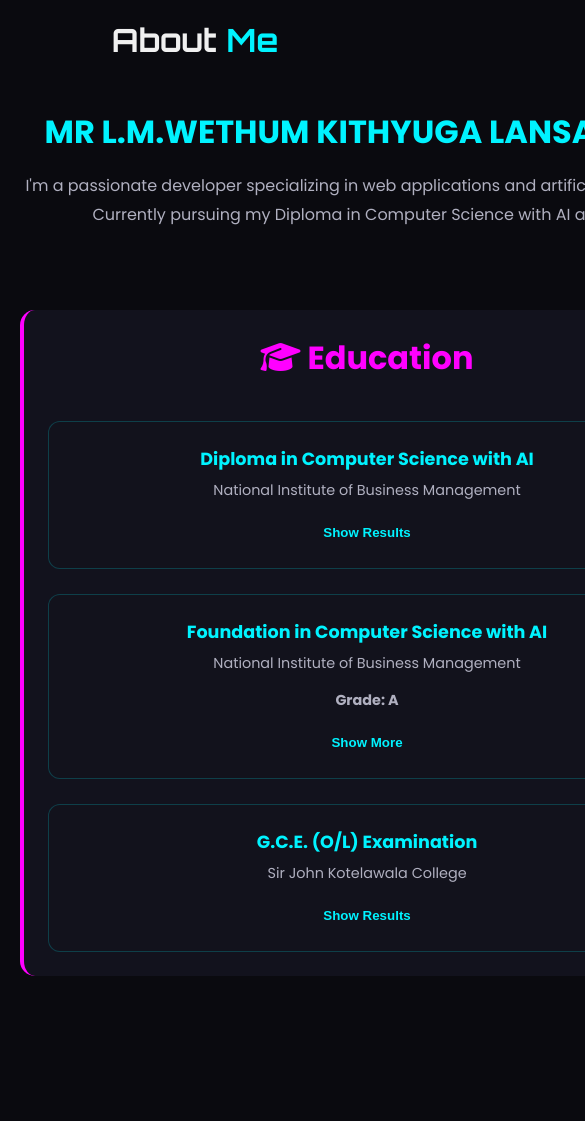
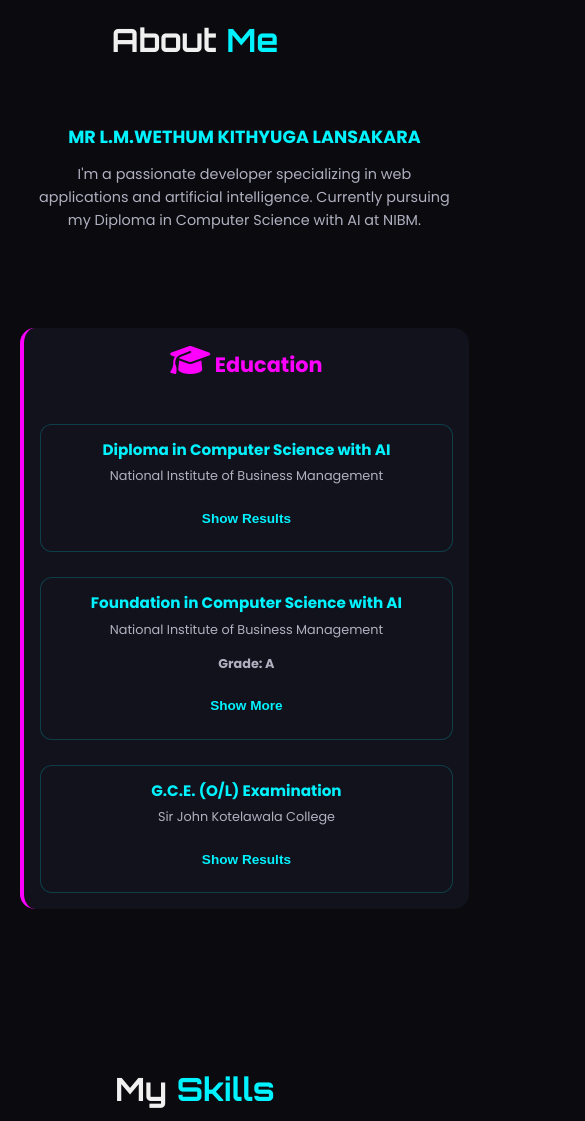
Before and after one commit to wethumlansakara/Personal-Portfolio, a plain HTML site: page index.html in a window 390 px wide. Shown: the part 1120-2241 px from the top of the page, 585 px wide, since content can reach past the window. Drawn offline with Linux system fonts and the light colour scheme.

Commit message:
Update style.css

```diff
--- a/style.css
+++ b/style.css
@@ -947,7 +947,82 @@ body {
     }
 }
 
+@media (max-width: 992px) {
+    .home-container {
+        grid-template-columns: 1fr;
+        gap: 2rem;
+    }
+
+    .home-content {
+        text-align: center;
+    }
+
+    .home-socials {
+        justify-content: center;
+    }
+
+    .home-actions {
+        justify-content: center;
+    }
+
+    .about-content h3 {
+        font-size: 1.5rem;
+    }
+
+    .contact-container {
+        grid-template-columns: 1fr;
+    }
+}
+
 @media (max-width: 768px) {
+    .about-content {
+        padding: 1rem;
+    }
+
+    .about-content h3 {
+        font-size: 1.3rem;
+    }
+
+    .about-content p {
+        font-size: 0.95rem;
+    }
+
+    .detail-card {
+        padding: 1rem;
+    }
+
+    .detail-card h3 {
+        font-size: 1.5rem;
+        margin-bottom: 0.8rem;
+    }
+
+    .education-grid {
+        grid-template-columns: 1fr;
+        gap: 1.5rem;
+    }
+
+    .education-item {
+        padding: 1rem;
+    }
+
+    .education-item h4 {
+        font-size: 1rem;
+    }
+
+    .exam-results-table {
+        font-size: 0.85rem;
+    }
+
+    .exam-results-table th,
+    .exam-results-table td {
+        padding: 0.5rem;
+    }
+
+    .toggle-btn {
+        font-size: 0.9rem;
+        padding: 0.4rem 0.8rem;
+    }
+
     .nav-menu {
         position: fixed;
         top: 70px;
@@ -1002,6 +1077,57 @@ body {
         font-size: 1.2rem;
     }
 
+    .about-content h3 {
+        font-size: 1.1rem;
+        margin-bottom: 0.8rem;
+    }
+
+    .about-content p {
+        font-size: 0.9rem;
+        line-height: 1.6;
+    }
+
+    .detail-card h3 {
+        font-size: 1.3rem;
+    }
+
+    .education-grid {
+        grid-template-columns: 1fr;
+        gap: 1rem;
+    }
+
+    .education-item {
+        padding: 0.8rem;
+    }
+
+    .education-item h4 {
+        font-size: 0.95rem;
+        margin-bottom: 0.4rem;
+    }
+
+    .detail-meta {
+        font-size: 0.8rem;
+    }
+
+    .exam-results-table {
+        font-size: 0.75rem;
+    }
+
+    .exam-results-table th,
+    .exam-results-table td {
+        padding: 0.35rem;
+    }
+
+    .toggle-btn {
+        font-size: 0.85rem;
+        padding: 0.3rem 0.6rem;
+        margin-top: 0.3rem;
+    }
+
+    .toggle-content {
+        margin-top: 0.5rem;
+    }
+
     .filter-buttons {
         flex-direction: column;
         align-items: center;
```
